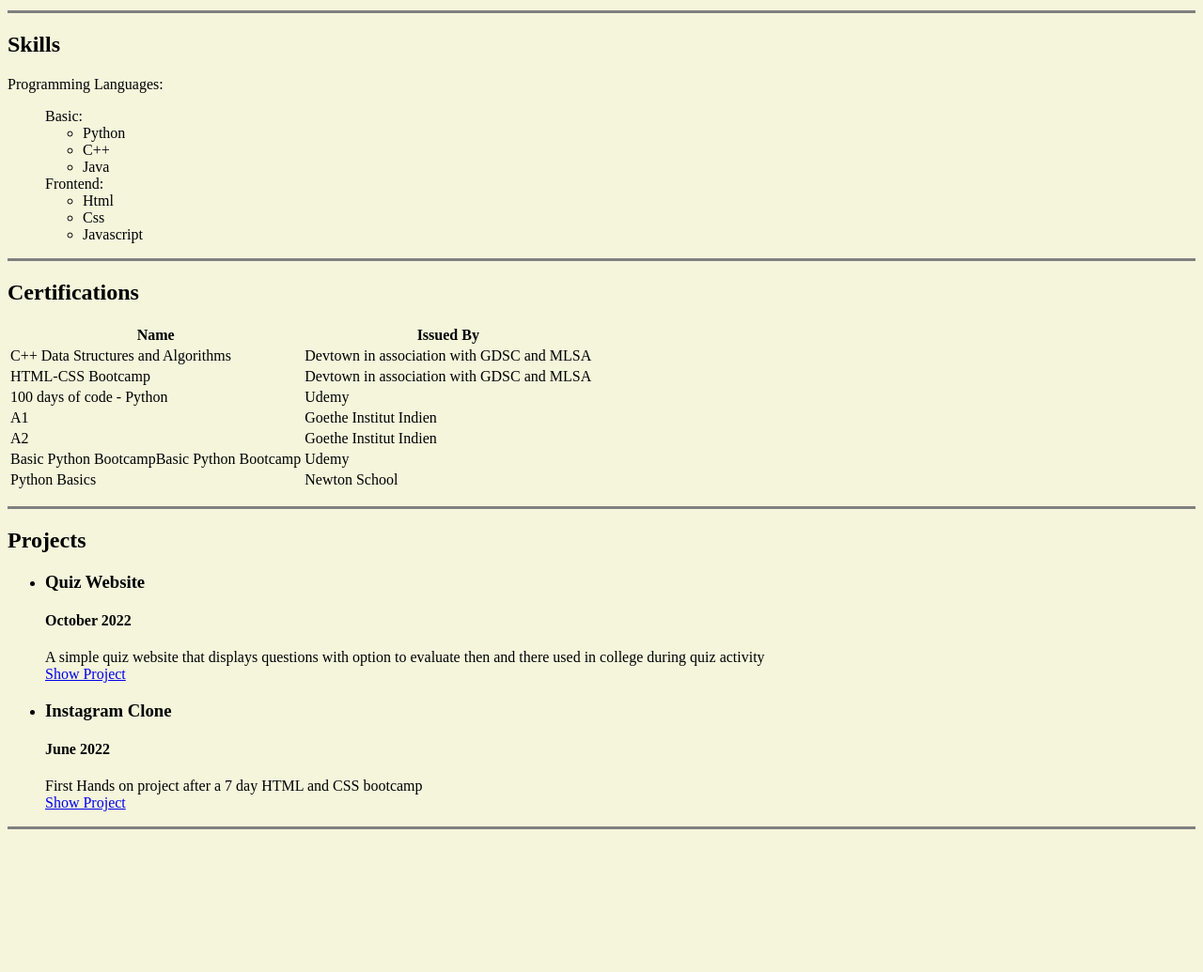
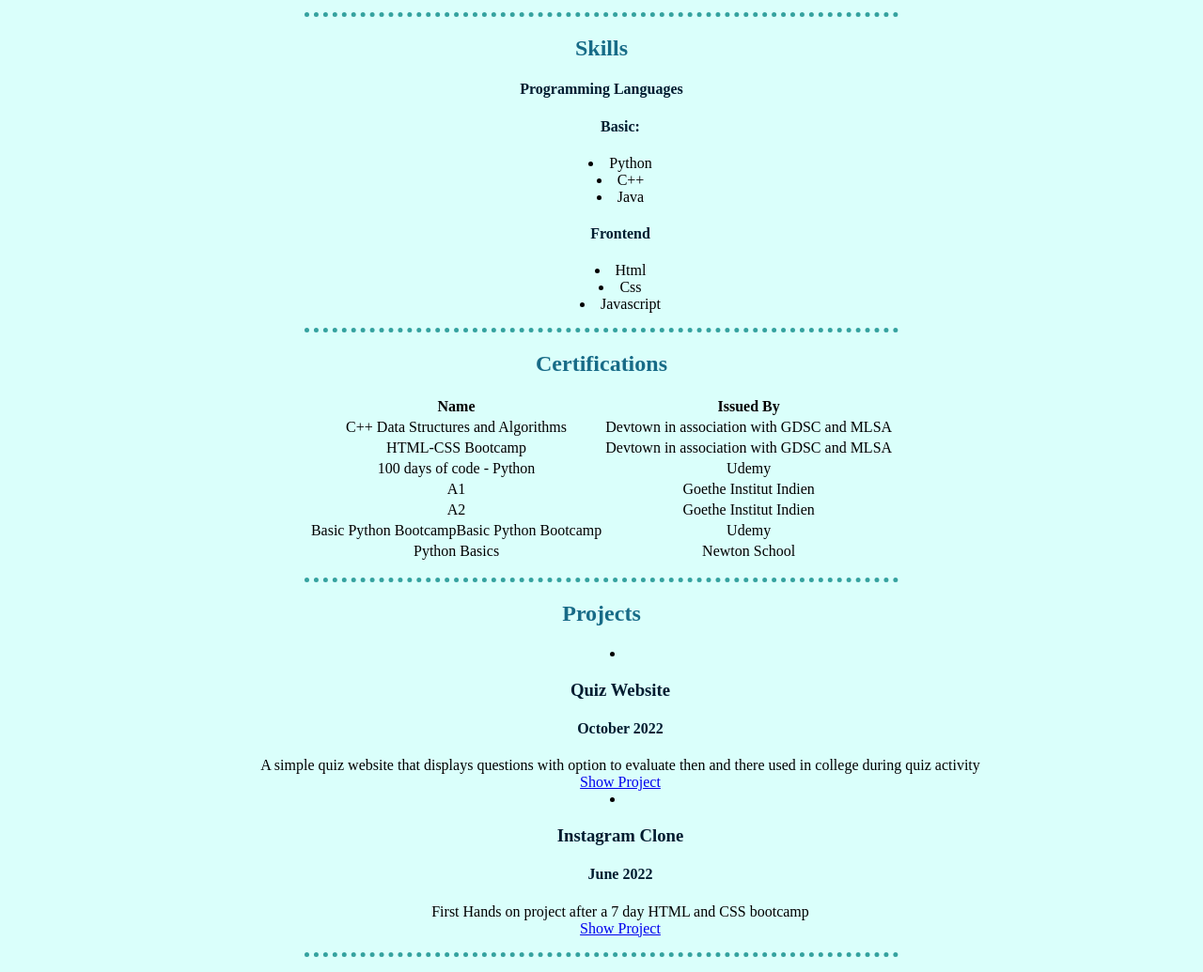
Before and after one commit to adv-11/cv, a plain HTML site: page index.html in a window 1280 px wide. Shown: the part 703-1738 px from the top of the page at 94% size. Before the commit the page ends 1602 px from the top, so only its background shows below. Drawn offline with Linux system fonts and the light colour scheme.

Commit message:
Update index.html

```diff
--- a/index.html
+++ b/index.html
@@ -1,15 +1,19 @@
 <html>
     <head>
 
+    <title> Adv </title>
 
+
+    <link rel="stylesheet" href="style.css">
     </head>
-    <title> Demo Site </title>
-    <body bgcolor="beige">
+    <body>
         <!--Info about contact in below tag-->
         <p>
             <table>
                 <tr>
-                    <td><img src="images\adv1.png" alt="Image Not Found!!!" height="200" width="200" ></td>
+                    <td>
+                        <img src="adv1.png" alt="img not found" height="200" width="200">
+                     </td>
                     <td>
                         <h1>Advait Shinde</h1>
                           Hi , i'm a student in 3rd year of <em> <strong> Computer engineering </strong> </em><br>
@@ -25,7 +29,7 @@
                     </td>
                 </tr>
             </table>
-            <hr size="3" noshade>
+            <hr>
 
 
 
@@ -60,31 +64,32 @@
                 Various Certificates and awards through out the course <br>
                 Badminton , Athletics , Various Quiz teams<br>
             </ul>
-            <hr size="3" noshade>
+            <hr >
         </p>
         <!--Info about skills in below tag-->
         <p>
             <h2>Skills</h2>
-            <p>Programming Languages:
-                <ul>Basic:
-                    <ul>
+            <p><h4>Programming Languages</h4>
+                <ul>
+                        <h4>Basic:</h4>
+
                         <li>Python</li>
                         <li>C++</li>
                         <li>Java</li>
-                    </ul>
-                    Frontend:
-                    <ul>
+
+                        <h4>Frontend</h4>
+
                         <li>Html</li>
                         <li>Css</li>
                         <li>Javascript</li>
-                    </ul>
+
                 </ul>
 
             </p>
         </p>
         <!--Info about Certifications in below tag-->
         <p>
-            <hr size="3" noshade >
+            <hr >
             <h2>Certifications </h2>
             <p>
                 <table>
@@ -131,7 +136,7 @@
         </p>
 
         <p>
-            <hr size="3" noshade>
+            <hr>
             <h2>Projects</h2>
             <ul>
                   <li>  <h3>Quiz Website</h3>
@@ -151,7 +156,7 @@
             </li>
 
             </ul>
-            <hr size = "3" noshade>
+            <hr>
         </p>
 
 
```
